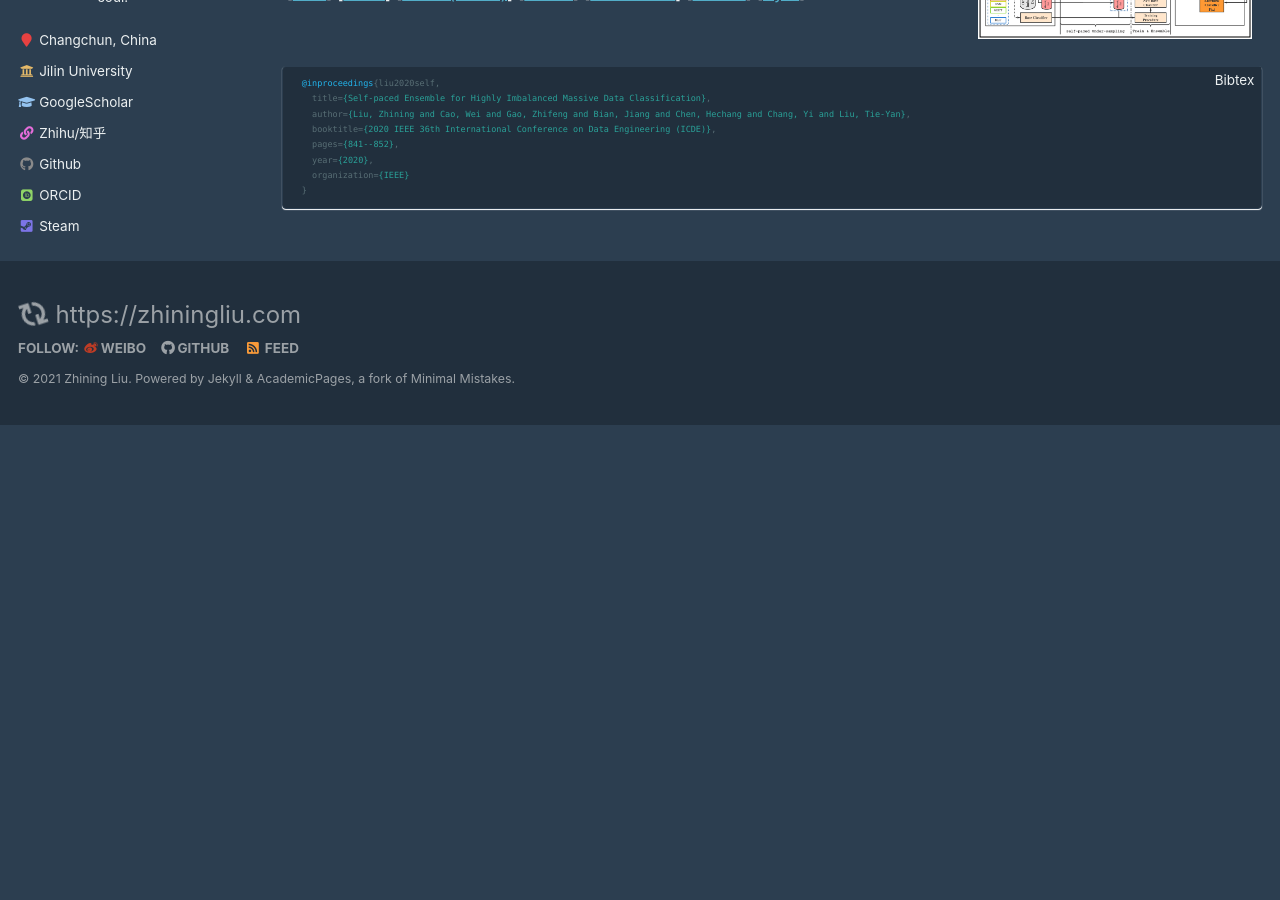
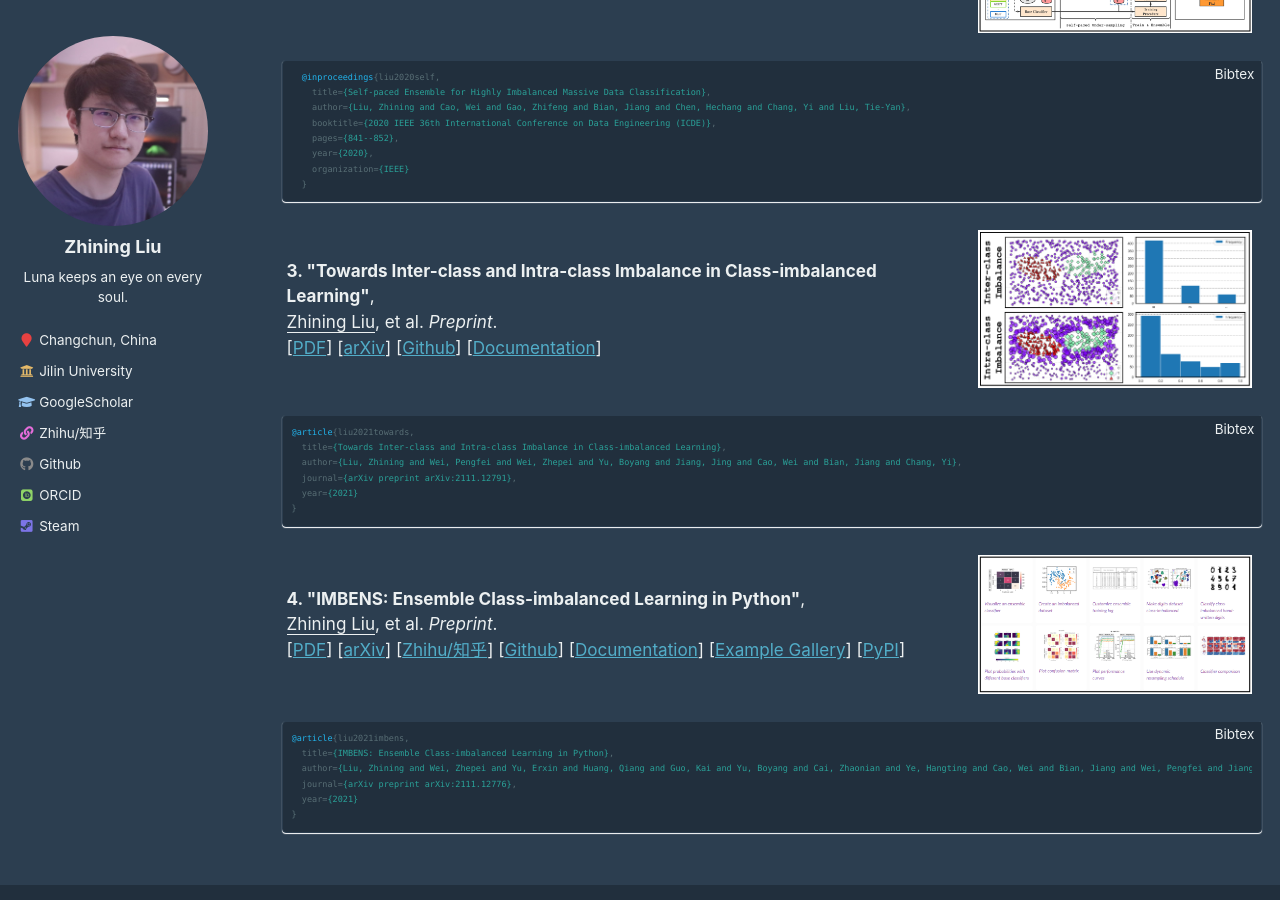
Before and after one commit to ZhiningLiu1998/ZhiningLiu1998.github.io, a Jekyll site: the page built from _pages/publications.md, in a window 1280 px wide and 900 px high, scrolled down 652 px. Built offline with Jekyll 4.4.1, drawn with Linux system fonts in a browser that asks for light colours; some web fonts are replaced; before the commit the page ends 1077 px from its top, so only the background shows below that.

Commit message:
MNT update publications

````diff
--- a/_pages/publications.md
+++ b/_pages/publications.md
@@ -69,6 +53,7 @@ author_profile: true
   year={2020}
 }
 ```
+
 
 <table style="width:100%;border:None;border-spacing:0px;border-collapse:separate;margin-right:0;margin-left:0;font-size:0.95em;">
   <tr>
@@ -126,3 +96,66 @@ author_profile: true
     organization={IEEE}
   }
   ```
+
+
+<table style="width:100%;border:None;border-spacing:0px;border-collapse:separate;margin-right:0;margin-left:0;font-size:0.95em;">
+  <tr>
+    <td style="padding:5px;width:70%;vertical-align:middle;border-right:none;border-bottom:none;">
+      <b>3. "Towards Inter-class and Intra-class Imbalance in Class-imbalanced Learning"</b>,
+      <br>
+      <u>Zhining Liu</u>, et al. <i>Preprint</i>.
+      <br>
+      [<a href="{{ site.baseurl }}files/preprint_dube.pdf">PDF</a>]
+      [<a href="https://arxiv.org/abs/2111.12791">arXiv</a>]
+      [<a href="https://github.com/ICDE2022Sub/duplebalance">Github</a>]
+      [<a href="https://duplebalance.readthedocs.io/">Documentation</a>]
+    </td>
+    <td style="padding:10px;width:30%;vertical-align:middle;border-right:none;border-bottom:none;">
+      <a href="/images/dube.png">
+      <img src='/images/dube.png' width="300">
+      </a>
+    </td>
+  </tr>
+</table>
+
+```bib
+@article{liu2021towards,
+  title={Towards Inter-class and Intra-class Imbalance in Class-imbalanced Learning},
+  author={Liu, Zhining and Wei, Pengfei and Wei, Zhepei and Yu, Boyang and Jiang, Jing and Cao, Wei and Bian, Jiang and Chang, Yi},
+  journal={arXiv preprint arXiv:2111.12791},
+  year={2021}
+}
+```
+
+
+<table style="width:100%;border:None;border-spacing:0px;border-collapse:separate;margin-right:0;margin-left:0;font-size:0.95em;">
+  <tr>
+    <td style="padding:5px;width:70%;vertical-align:middle;border-right:none;border-bottom:none;">
+      <b>4. "IMBENS: Ensemble Class-imbalanced Learning in Python"</b>,
+      <br>
+      <u>Zhining Liu</u>, et al. <i>Preprint</i>.
+      <br>
+      [<a href="{{ site.baseurl }}files/preprint_imbens.pdf">PDF</a>]
+      [<a href="https://arxiv.org/abs/2111.12776">arXiv</a>]
+      [<a href="https://zhuanlan.zhihu.com/p/376572330">Zhihu/知乎</a>]
+      [<a href="https://github.com/ZhiningLiu1998/imbalanced-ensemble">Github</a>]
+      [<a href="https://imbalanced-ensemble.readthedocs.io/">Documentation</a>]
+      [<a href="https://imbalanced-ensemble.readthedocs.io/en/latest/auto_examples/index.html#">Example Gallery</a>]
+      [<a href="https://pypi.org/project/imbalanced-ensemble/">PyPI</a>]
+    </td>
+    <td style="padding:10px;width:30%;vertical-align:middle;border-right:none;border-bottom:none;">
+      <a href="/images/imbens.png">
+      <img src='/images/imbens.png' width="300">
+      </a>
+    </td>
+  </tr>
+</table>
+
+```bib
+@article{liu2021imbens,
+  title={IMBENS: Ensemble Class-imbalanced Learning in Python},
+  author={Liu, Zhining and Wei, Zhepei and Yu, Erxin and Huang, Qiang and Guo, Kai and Yu, Boyang and Cai, Zhaonian and Ye, Hangting and Cao, Wei and Bian, Jiang and Wei, Pengfei and Jiang, Jing and Chang, Yi},
+  journal={arXiv preprint arXiv:2111.12776},
+  year={2021}
+}
+```
````
Also changed, not shown: other parts of _pages/publications.md (+0 -31 lines), _pages/about.md (+0 -7 lines).
